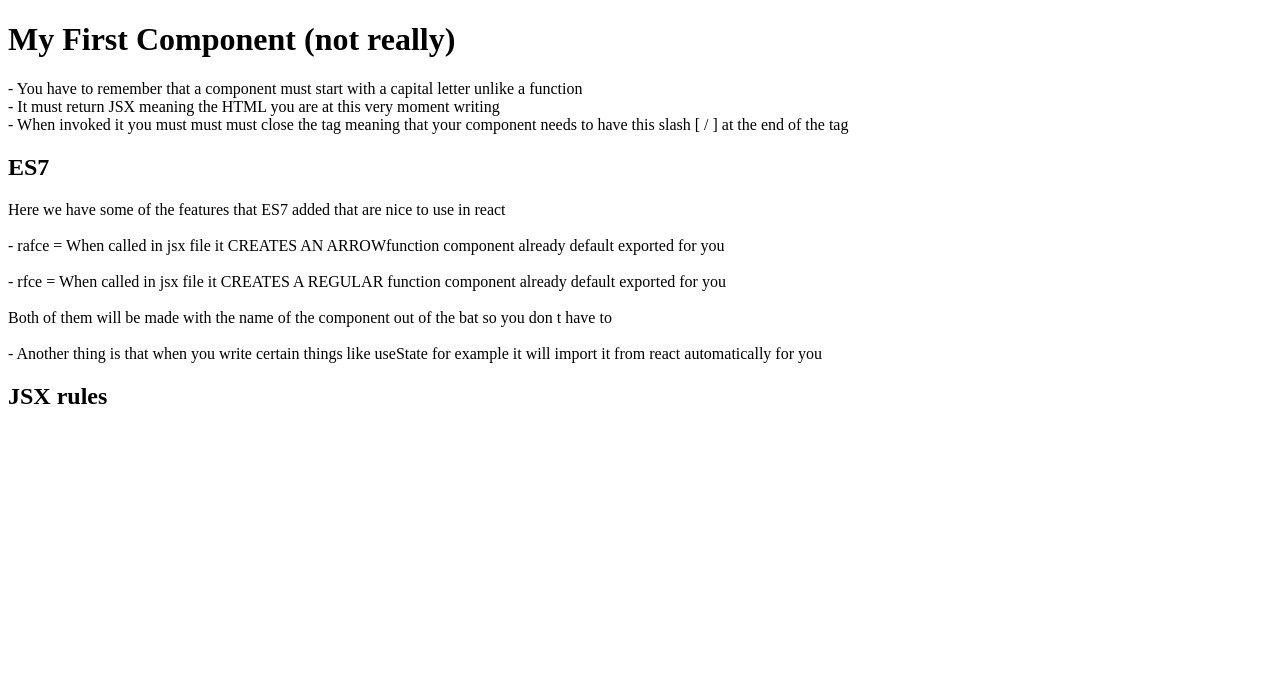
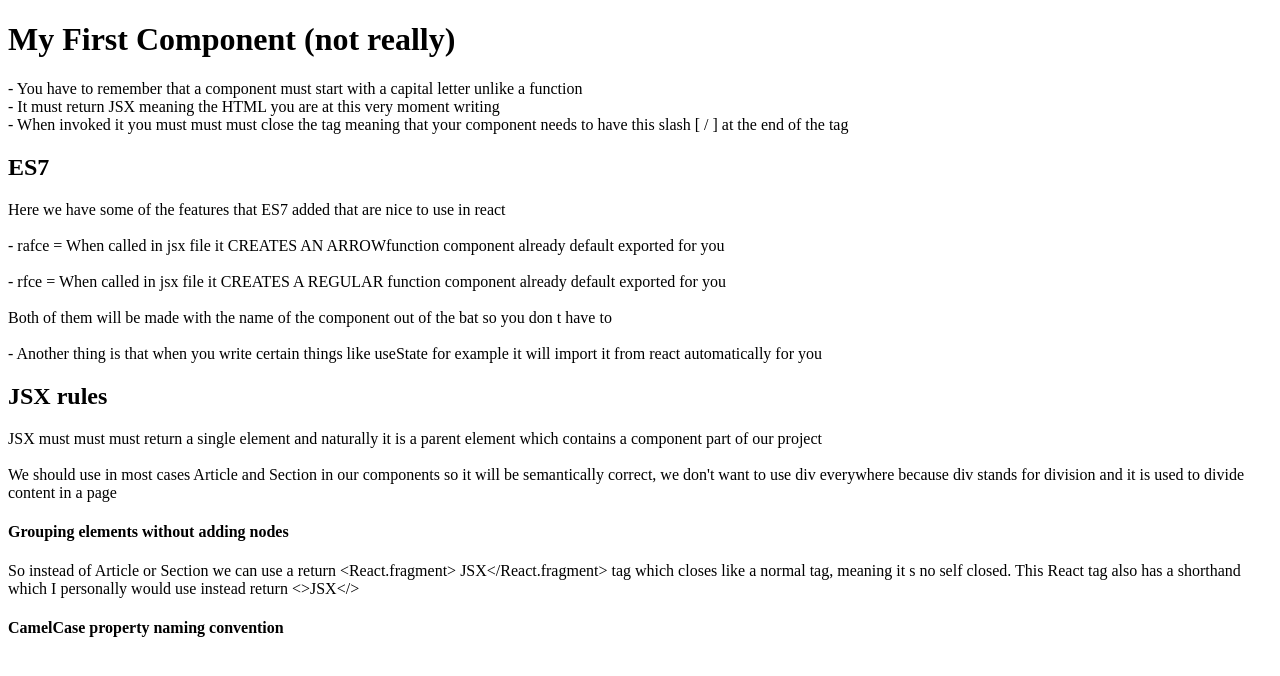
Before and after one commit to Murariu-Gabriel/REACT-FUNDAMENTALS, a React (Vite) app: page / in a window 1280 px wide. Shown: the top 676 px of the page. Built offline with nearby package versions, Linux system fonts and the light colour scheme.

Commit message:
Jsx rules

```diff
--- a/src/components/JsxRules.jsx
+++ b/src/components/JsxRules.jsx
@@ -1,9 +1,19 @@
 const JsxRules = () => {
   return (
-    <div>
+    <section>
         <h2>JSX rules</h2>
+        <p>
+          JSX must must must return a single element and naturally it is a parent element which contains a component part of our project
+          <br /><br />
+          We should use in most cases Article and Section in our components so it will be semantically correct, we don't want to use div everywhere because div stands for division and it is used to divide content in a page
+        </p>
 
-    </div>
+        <h4>Grouping elements without adding nodes</h4>
+
+        <p>So instead of Article or Section we can use a {"return <React.fragment> JSX</React.fragment>"} tag which closes like a normal tag, meaning it s no self closed. This React tag also has a shorthand which I personally would use instead {"return <>JSX</>"} </p>
+
+        <h4>CamelCase property naming convention</h4>
+    </section>
   )
 }
 export default JsxRules
```
